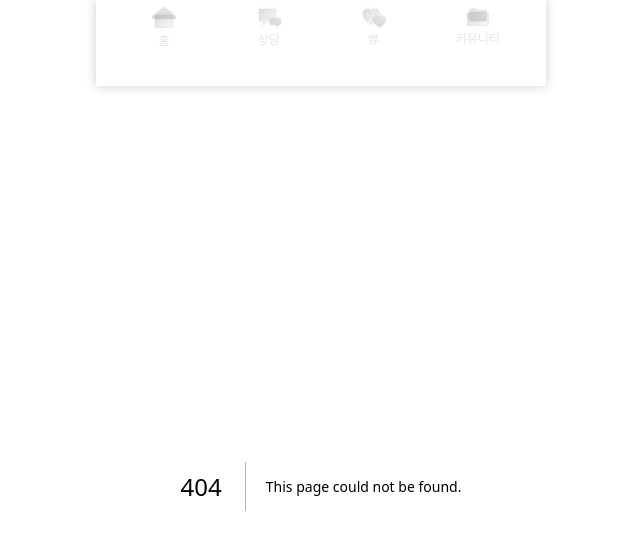
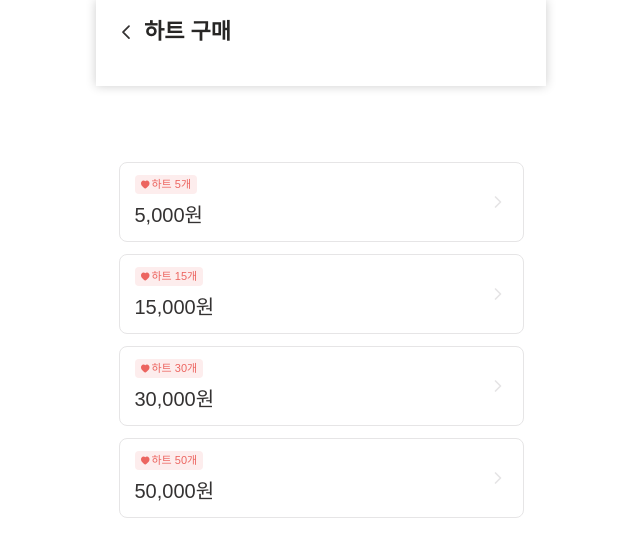
Before and after one commit to KDT-2024-FirstStep-Team/first-step-frontend, a Next.js app: page /buy in a window 1280 px wide. Before the commit this address had no page. Shown: the top 554 px of the page, without its empty margins (319-959 px from the left). Built offline with nearby package versions, Linux system fonts and the light colour scheme; a web font is replaced by a local one.

Commit message:
feat: buy 페이지 마이그레이션

```diff
--- a/src/app/components/BuyCard.tsx
+++ b/src/app/components/BuyCard.tsx
@@ -30,12 +30,13 @@
   border-radius: 8px;
   display: flex;
   align-items: center;
+  box-sizing: border-box;
 `;
 
 const LeftContainer = styled.div`
   display: flex;
   flex-direction: column;
-  gap: 2px;
+  gap: 6px;
 `;
 
 const HeartContainer = styled.div`
@@ -48,6 +49,7 @@
   justify-content: center;
   align-items: center;
   gap: 2px;
+  box-sizing: border-box;
 `;
 
 const HeartIcon = styled.img`
```
Also changed, not shown: src/app/buy/page.tsx (renamed from src/pages/Buy.tsx, +7 -7 lines).
